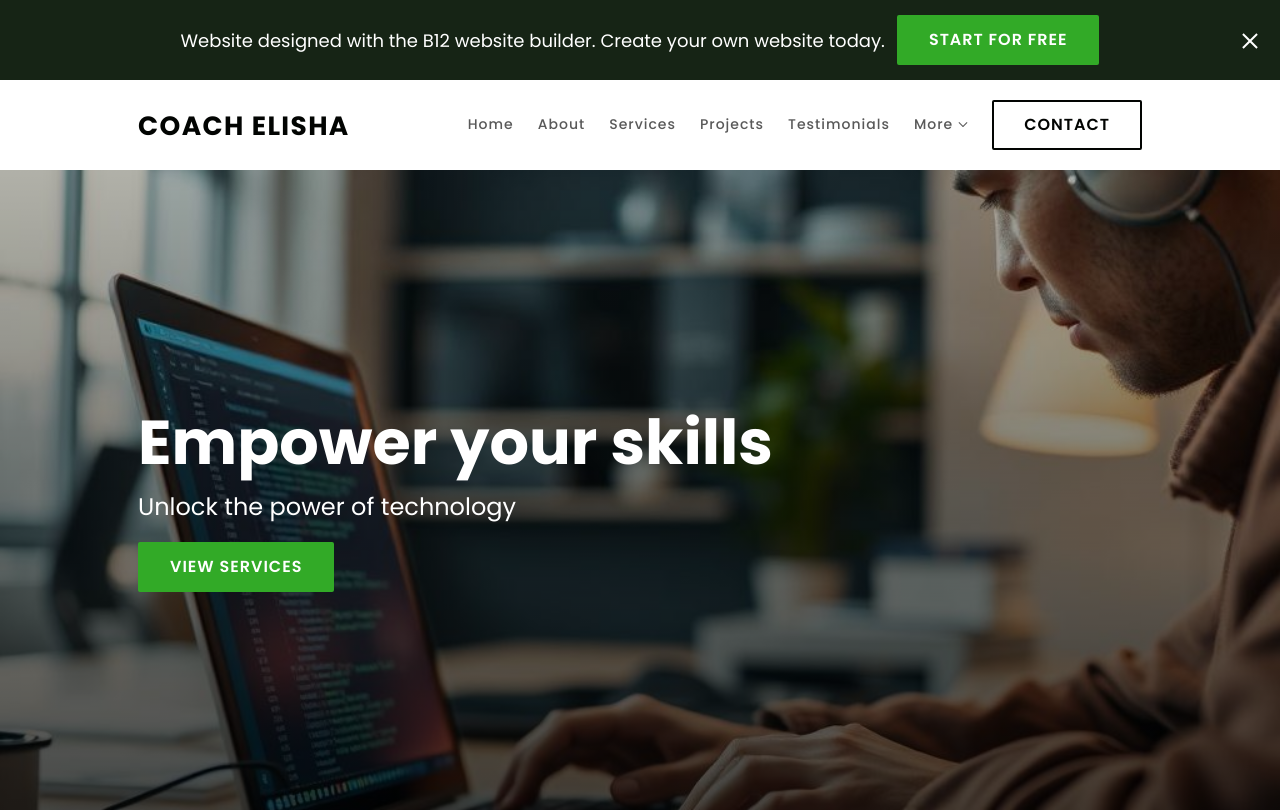
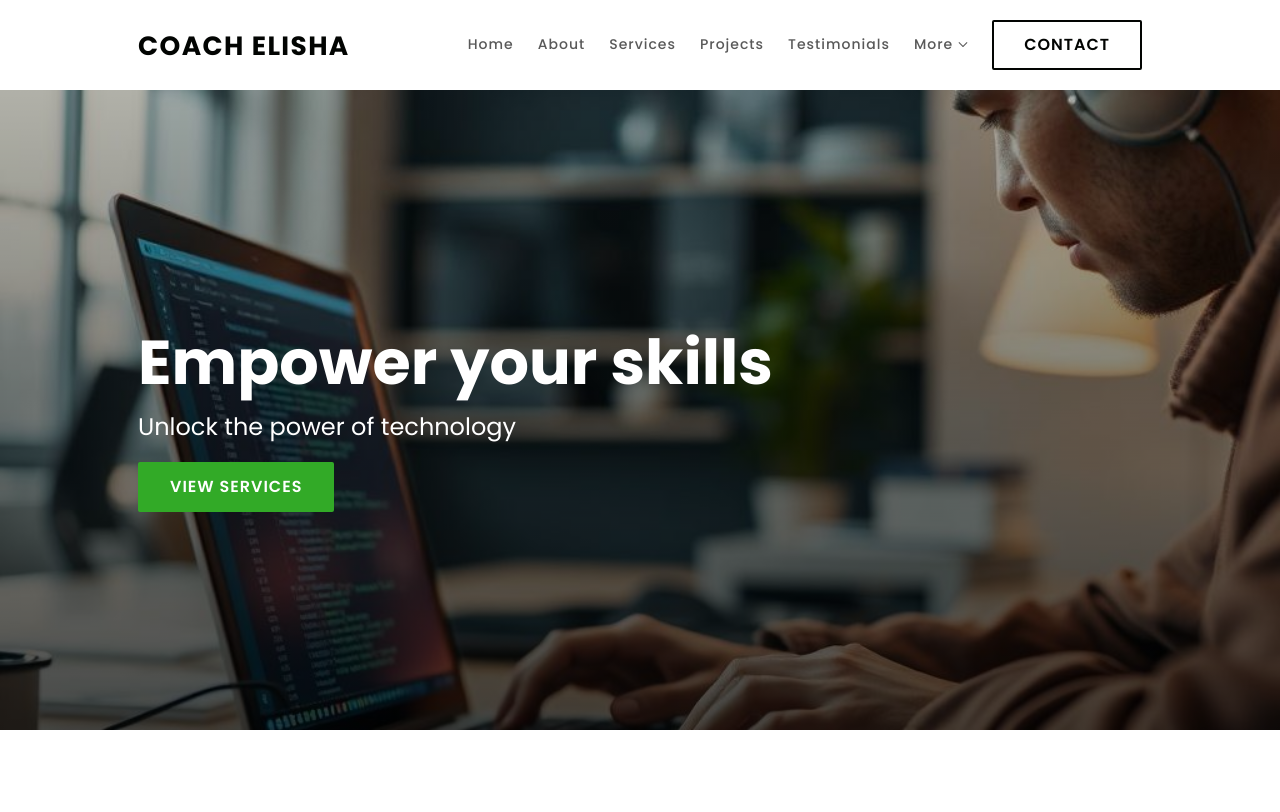
Before and after one commit to favourgerry/Coach-Elisha, a plain HTML site: page index.html in a window 1280 px wide. Shown: the top 812 px of the page. Drawn offline with Linux system fonts and the light colour scheme.

Commit message:
Update index.html to remove popup

```diff
--- a/index.html
+++ b/index.html
@@ -2706,18 +2706,6 @@ $(function() {
   </div>
 
 
-  <script>
-    $(document).ready(function() {
-      if (window.b12) {
-        if (window.b12.popup) {
-          window.b12.popup.init()
-        }
-        if (window.b12.banner) {
-          window.b12.banner.init()
-        }
-      }
-    })
-  </script>
 
 
 
```
